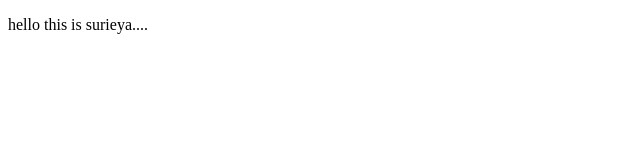
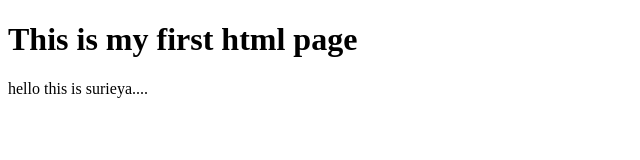
Before and after one commit to Surieya/test, a plain HTML site: page demo1.html in a window 1280 px wide. Shown: the whole page, without its empty margins (0-640 px from the left). Drawn offline with Linux system fonts and the light colour scheme.

Commit message:
updated
updated my own code

```diff
--- a/demo1.html
+++ b/demo1.html
@@ -7,6 +7,7 @@
   <title>Document</title>
 </head>
 <body>
+  <h1>This is my first html page</h1>
   <p>hello this is surieya....</p>
 </body>
 </html>
```
